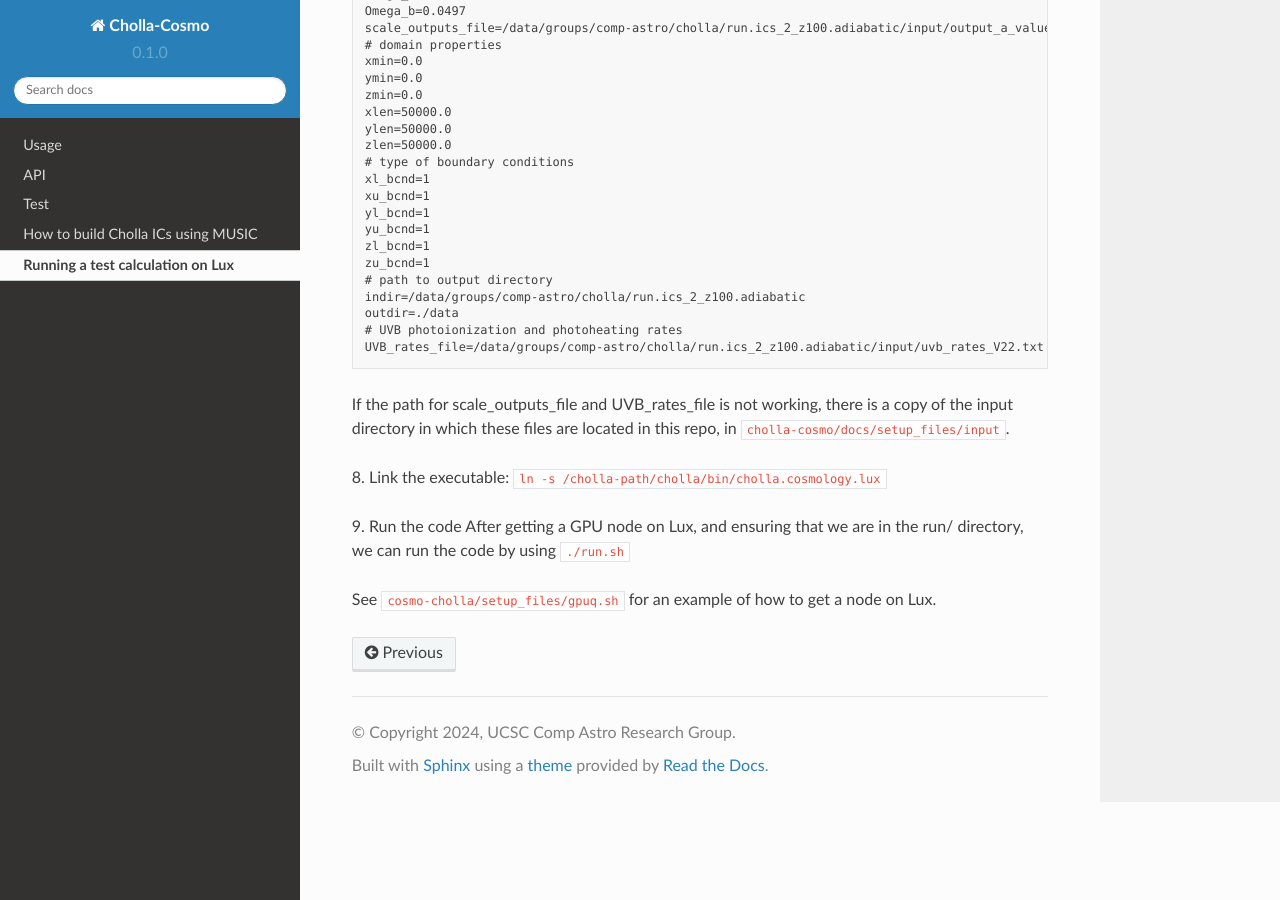
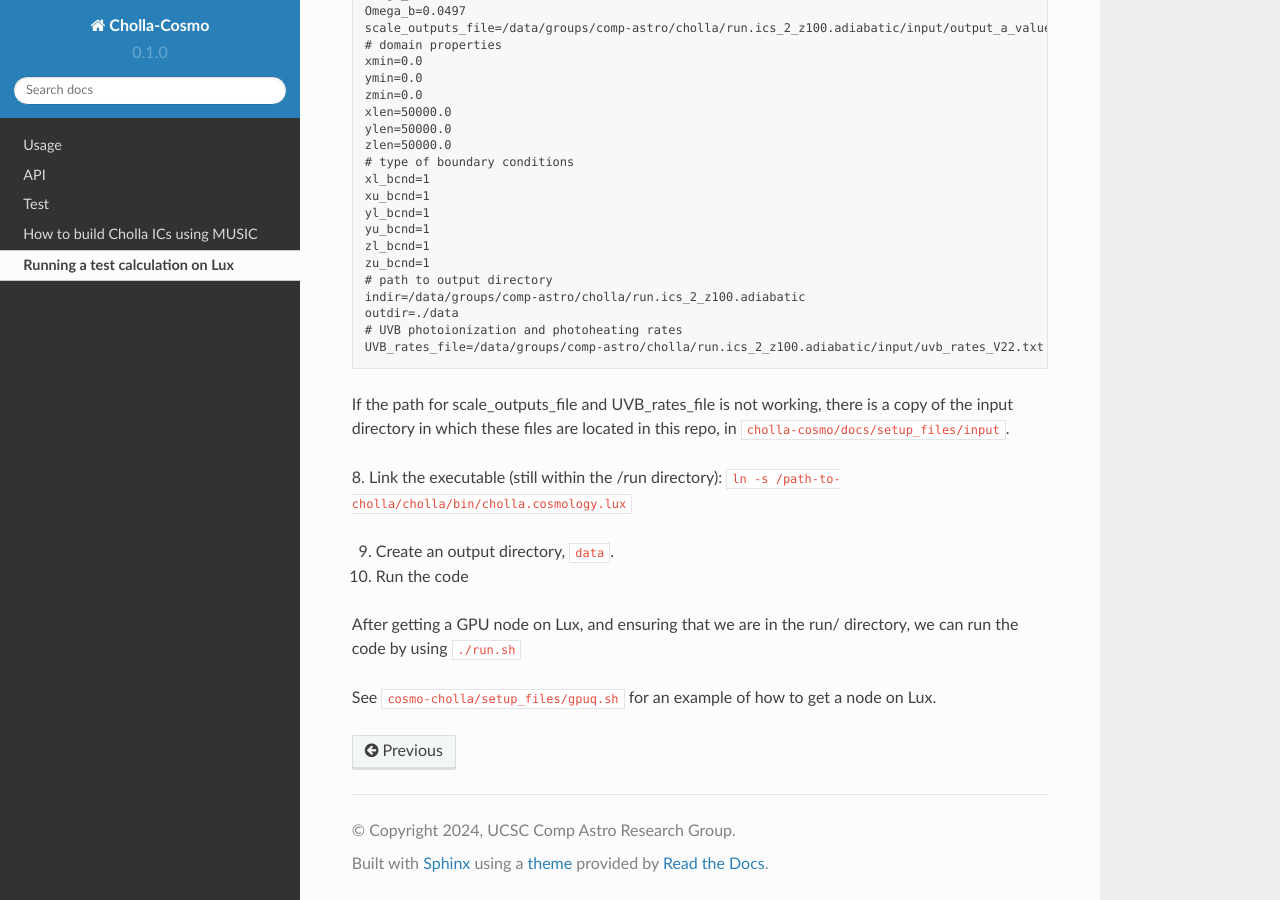
Before and after one commit to evazlimen/cholla-cosmo, a Sphinx documentation site: the page built from docs/source/lux_test_calculation.rst, in a window 1280 px wide and 900 px high, scrolled down 1653 px. Built offline with Sphinx 7.4.7 and the Read the Docs theme 2.0.0, drawn with Linux system fonts in a browser that asks for light colours.

Commit message:
Update lux_test_calculation.rst

```diff
--- a/docs/source/lux_test_calculation.rst
+++ b/docs/source/lux_test_calculation.rst
@@ -44,10 +44,13 @@ In the run/ directory:
 
 If the path for scale_outputs_file and UVB_rates_file is not working, there is a copy of the input directory in which these files are located in this repo, in ``cholla-cosmo/docs/setup_files/input``.
 
-8. Link the executable:
-``ln -s /cholla-path/cholla/bin/cholla.cosmology.lux``
+8. Link the executable (still within the /run directory):
+``ln -s /path-to-cholla/cholla/bin/cholla.cosmology.lux``
 
-9. Run the code
+9. Create an output directory, ``data``.
+
+10. Run the code
+
 After getting a GPU node on Lux, and ensuring that we are in the run/ directory, we can run the code by using ``./run.sh``
 
 See ``cosmo-cholla/setup_files/gpuq.sh`` for an example of how to get a node on Lux.
```
